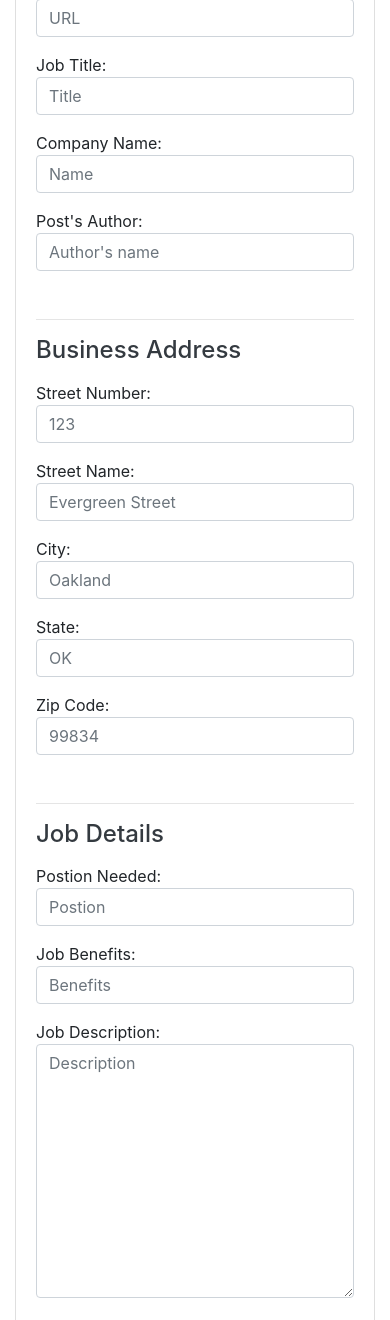
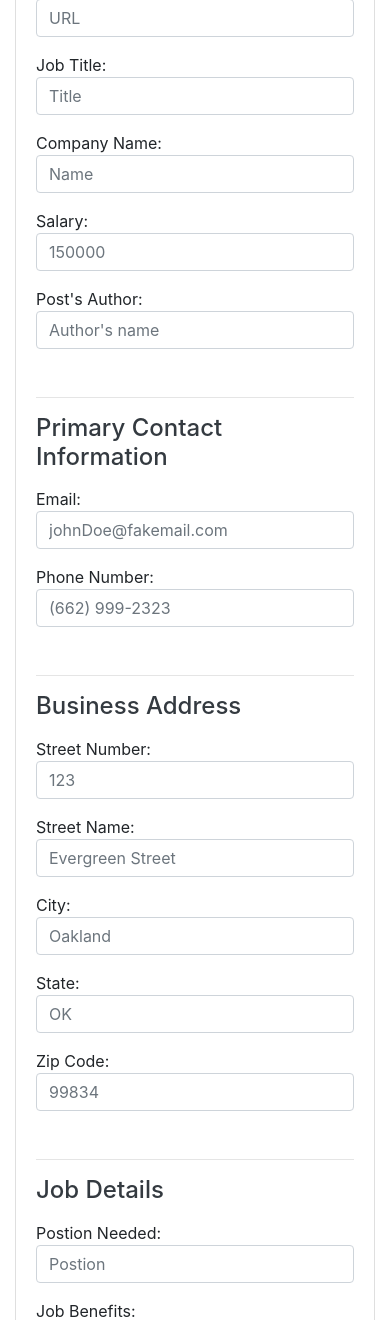
Before and after one commit to Dannyp123/Base-Camp-Job-Search, a Django app: page /posts/create/ in a window 390 px wide. Shown: the part 432-1752 px from the top of the page. Run offline with Django 3.2, Linux system fonts and the light colour scheme; some libraries are stand-ins or nearby versions.

Commit message:
using regex to make validation for phone numbers

```diff
--- a/app/forms.py
+++ b/app/forms.py
@@ -3,29 +3,84 @@ from django import forms
 
 class BlogPostForm(forms.Form):
     image = forms.URLField(
-        widget=forms.TextInput(attrs={'class': 'form-control mb-3', 'placeholder': "URL"}))
+        widget=forms.TextInput(attrs={
+            'class': 'form-control mb-3',
+            'placeholder': "URL"
+        }))
     title = forms.CharField(
-        widget=forms.TextInput(attrs={'class': 'form-control mb-3', 'placeholder': "Title"}))
+        widget=forms.TextInput(attrs={
+            'class': 'form-control mb-3',
+            'placeholder': "Title"
+        }))
     companyName = forms.CharField(
-        widget=forms.TextInput(attrs={'class': 'form-control mb-3', 'placeholder': "Name"}))
+        widget=forms.TextInput(attrs={
+            'class': 'form-control mb-3',
+            'placeholder': "Name"
+        }))
+    salary = forms.IntegerField(
+        widget=forms.TextInput(attrs={
+            'class': 'form-control mb-3',
+            'placeholder': "150000"
+        }))
+    email = forms.EmailField(
+        error_messages={'required': 'Please enter your email'},
+        widget=forms.TextInput(attrs={
+            'class': 'form-control mb-3',
+            'placeholder': "johnDoe@fakemail.com"
+        }))
+
+    phoneNum = forms.RegexField(
+        error_messages={'required': 'Please enter your phone number'},
+        regex=r'^(\+\d{1,2}\s)?\(?\d{3}\)?[\s.-]\d{3}[\s.-]\d{4}$',
+        widget=forms.TextInput(attrs={
+            'class': 'form-control mb-5',
+            'placeholder': "(662) 999-2323"
+        }))
     author = forms.CharField(
-        widget=forms.TextInput(attrs={'class': 'form-control mb-5', 'placeholder': "Author's name"}))
-    streetNum = forms.CharField(
-        widget=forms.TextInput(attrs={'class': 'form-control mb-3', 'placeholder': "123"}))
+        widget=forms.TextInput(attrs={
+            'class': 'form-control mb-5',
+            'placeholder': "Author's name"
+        }))
+    streetNum = forms.IntegerField(
+        widget=forms.TextInput(attrs={
+            'class': 'form-control mb-3',
+            'placeholder': "123"
+        }))
     streetName = forms.CharField(
-        widget=forms.TextInput(attrs={'class': 'form-control mb-3', 'placeholder': "Evergreen Street"}))
+        widget=forms.TextInput(attrs={
+            'class': 'form-control mb-3',
+            'placeholder': "Evergreen Street"
+        }))
     townName = forms.CharField(
-        widget=forms.TextInput(attrs={'class': 'form-control mb-3', 'placeholder': "Oakland"}))
+        widget=forms.TextInput(attrs={
+            'class': 'form-control mb-3',
+            'placeholder': "Oakland"
+        }))
     state = forms.CharField(
-        widget=forms.TextInput(attrs={'class': 'form-control mb-3', 'placeholder': "OK"}))
-    zipCode = forms.CharField(
-        widget=forms.TextInput(attrs={'class': 'form-control mb-5', 'placeholder': "99834"}))
+        widget=forms.TextInput(attrs={
+            'class': 'form-control mb-3',
+            'placeholder': "OK"
+        }))
+    zipCode = forms.IntegerField(
+        widget=forms.TextInput(attrs={
+            'class': 'form-control mb-5',
+            'placeholder': "99834"
+        }))
     postion = forms.CharField(
-        widget=forms.TextInput(attrs={'class': 'form-control mb-3', 'placeholder': "Postion"}))
+        widget=forms.TextInput(attrs={
+            'class': 'form-control mb-3',
+            'placeholder': "Postion"
+        }))
     benefits = forms.CharField(
-        widget=forms.TextInput(attrs={'class': 'form-control mb-3', 'placeholder': "Benefits"}))
+        widget=forms.TextInput(attrs={
+            'class': 'form-control mb-3',
+            'placeholder': "Benefits"
+        }))
     body = forms.CharField(
-        widget=forms.Textarea(attrs={'class': 'form-control mb-3', 'placeholder': "Description"}))
+        widget=forms.Textarea(attrs={
+            'class': 'form-control mb-3',
+            'placeholder': "Description"
+        }))
 
 
 class BlogCommentForm(forms.Form):
--- a/app/templates/new-post.html
+++ b/app/templates/new-post.html
@@ -36,7 +36,12 @@
                 Image URL: {{form.image}}
                 Job Title: {{form.title}}
                 Company Name: {{form.companyName}}
+                Salary: {{form.salary}}
                 Post's Author: {{form.author}}
+                <hr>
+                <h4 class="text-left text-dark pb-2">Primary Contact Information</h4>
+                Email: {{form.email}}
+                Phone Number: {{form.phoneNum}}
                 <hr>
                 <h4 class="text-left text-dark pb-2">Business Address</h4>
                 Street Number: {{form.streetNum}}
@@ -54,7 +59,7 @@
 
                 <div class="d-flex justify-content-around">
                     <button type="submit" class="btn btn-success my-3">Submit</button>
-                    <a role="button" href="{% url 'admin' %}" class="btn btn-primary text-white my-3">Go Back</a>
+                    <a role="button" href="{% url 'landing' %}" class="btn btn-primary text-white my-3">Go Back</a>
                 </div>
             </form>
         </div>
--- a/app/views.py
+++ b/app/views.py
@@ -54,18 +54,22 @@ class NewPostCreate(View):
             image = form.cleaned_data['image']
             title = form.cleaned_data['title']
             companyName = form.cleaned_data['companyName']
+            salary = form.cleaned_data['salary']
             author = form.cleaned_data['author']
             postion = form.cleaned_data["postion"]
             benefits = form.cleaned_data["benefits"]
+            email = form.cleaned_data['email']
+            phoneNum = form.cleaned_data['phoneNum']
             streetName = form.cleaned_data["streetName"]
             streetNum = form.cleaned_data["streetNum"]
             townName = form.cleaned_data["townName"]
             state = form.cleaned_data["state"]
             zipCode = form.cleaned_data["zipCode"]
             body = form.cleaned_data['body']
-            models.BlogPost.submit_post(
-                image, title, companyName, author, postion, benefits,
-                streetName, streetNum, townName, state, zipCode, body)
+            models.BlogPost.submit_post(image, title, companyName, salary,
+                                        author, postion, benefits, email,
+                                        phoneNum, streetName, streetNum,
+                                        townName, state, zipCode, body)
             return redirect('admin')
         else:
             return render(request, 'new-post.html', {'form': form})
```
Also changed, not shown: app/models.py (+20 -6 lines).
